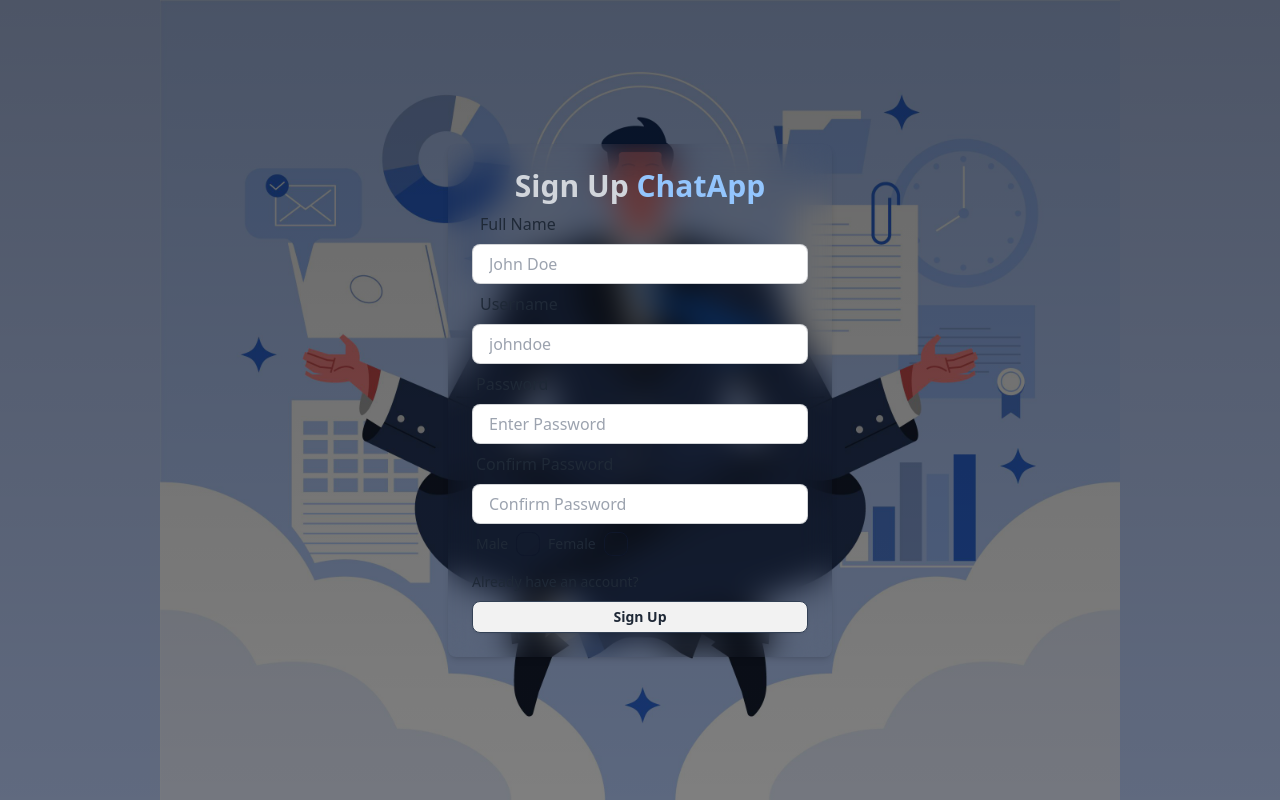
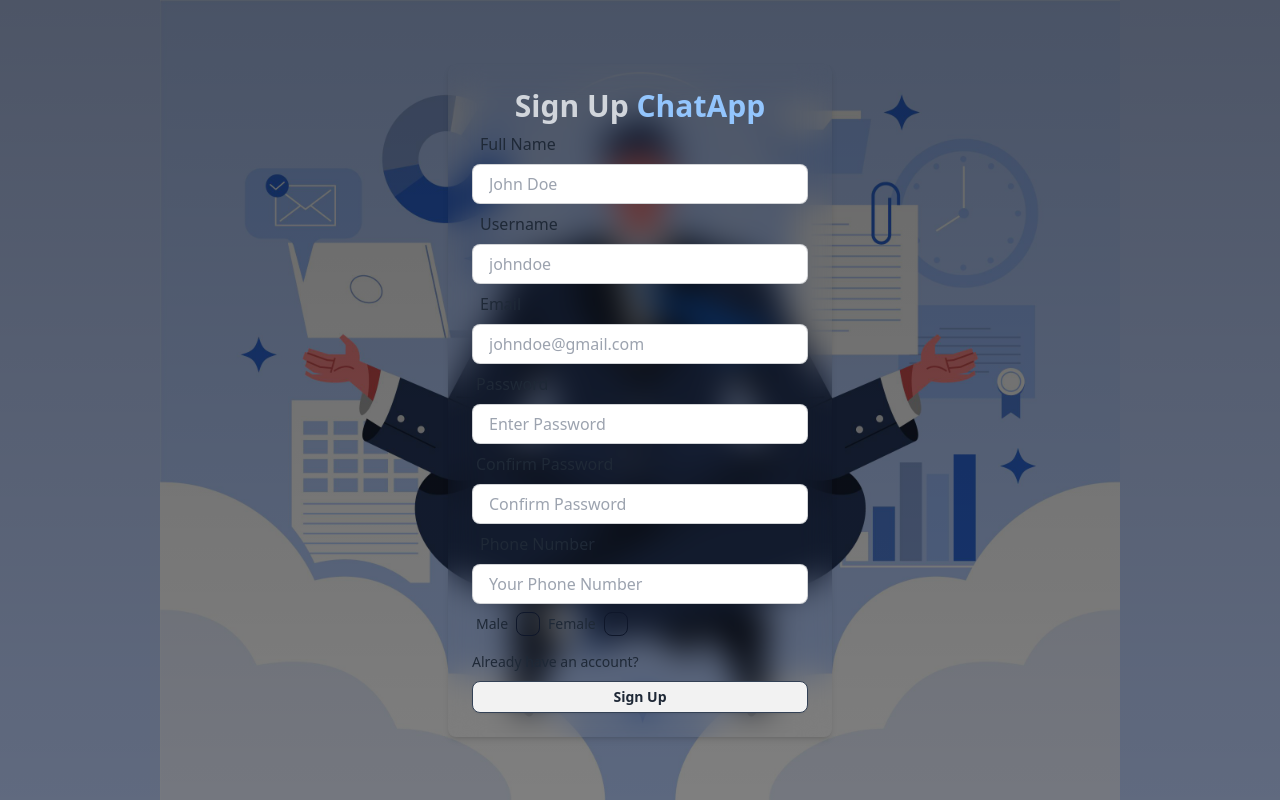
Before and after one commit to Kollishion/Chat_App, a React (Vite) app in the folder frontend/: page /signup in a window 1280 px wide. Built offline with nearby package versions, Linux system fonts and the light colour scheme.

Commit message:
Completed the signup logic and fixed 400 and 500 errors

```diff
--- a/frontend/src/hooks/useSignup.js
+++ b/frontend/src/hooks/useSignup.js
@@ -2,8 +2,10 @@
 import { useDispatch } from "react-redux";
 import { signupUser } from "../redux/authSlice";
 import toast from "react-hot-toast";
+import { useNavigate } from "react-router-dom";
 
 const useSignup = () => {
+  const navigate = useNavigate();
   const [loading, setLoading] = useState(false);
   const dispatch = useDispatch();
 
@@ -13,6 +15,8 @@
     password,
     confirmPassword,
     gender,
+    email,
+    phoneNumber,
   }) => {
     const isValid = handleInputErrors({
       fullName,
@@ -20,6 +24,8 @@
       password,
       confirmPassword,
       gender,
+      email,
+      phoneNumber,
     });
 
     if (!isValid) return;
@@ -33,9 +39,12 @@
           password,
           confirmPassword,
           gender,
+          email,
+          phoneNumber,
         })
       );
       toast.success("Signup successful!");
+      setLoading(false);
     } catch (error) {
       const errorMessage = error?.message || "An unexpected error occurred.";
       toast.error(errorMessage);
@@ -55,8 +64,18 @@
   password,
   confirmPassword,
   gender,
+  email,
+  phoneNumber,
 }) => {
-  if (!fullName || !username || !password || !confirmPassword || !gender) {
+  if (
+    !fullName ||
+    !username ||
+    !password ||
+    !confirmPassword ||
+    !gender ||
+    !email ||
+    !phoneNumber
+  ) {
     toast.error("Please fill in all the fields.");
     return false;
   }
--- a/frontend/src/pages/signup/GenderCheckbox.jsx
+++ b/frontend/src/pages/signup/GenderCheckbox.jsx
@@ -3,12 +3,15 @@
     <div className="flex">
       <div className="form-control">
         <label
+          htmlFor="gender"
           className={`label gap-2 cursor-pointer ${
             selectedGender === "male" ? "selected" : ""
           }`}
         >
           <span className="label-text">Male</span>
           <input
+            name="gender"
+            id="gender"
             type="checkbox"
             className="checkbox border-slate-900"
             checked={selectedGender === "male"}
@@ -18,6 +21,7 @@
       </div>
       <div className="form-control">
         <label
+          htmlFor="female"
           className={`label gap-2 cursor-pointer  ${
             selectedGender === "female" ? "selected" : ""
           }`}
@@ -25,6 +29,8 @@
           <span className="label-text">Female</span>
           <input
             type="checkbox"
+            name="female"
+            id="female"
             className="checkbox border-slate-900"
             checked={selectedGender === "female"}
             onChange={() => onCheckboxChange("female")}
--- a/frontend/src/pages/signup/SignUp.jsx
+++ b/frontend/src/pages/signup/SignUp.jsx
@@ -1,16 +1,16 @@
-import { Link, useNavigate } from "react-router-dom";
+import { Link } from "react-router-dom";
 import GenderCheckbox from "./GenderCheckbox";
 import { useState } from "react";
-import useSignup from "../../hooks/useSignup"; // Correctly import the custom hook
+import useSignup from "../../hooks/useSignup";
 
 const SignUp = () => {
-  const navigate = useNavigate();
-
   const [inputs, setInputs] = useState({
     fullName: "",
     username: "",
+    email: "",
     password: "",
     confirmPassword: "",
+    phoneNumber: "",
     gender: "",
   });
 
@@ -20,7 +20,7 @@
   const handleSubmit = async (e) => {
     e.preventDefault();
     await signup(inputs);
-    navigate("/login");
+    console.log(inputs);
   };
 
   //Function to handle Gender Checkbox
@@ -35,15 +35,18 @@
           Sign Up <span className="text-blue-300">ChatApp</span>
         </h1>
 
-        <form onSubmit={handleSubmit}>
+        <form onSubmit={handleSubmit} method="POST">
           <div>
-            <label className="label p-2">
+            <label htmlFor="fullName" className="label p-2">
               <span className="text-base label-text">Full Name</span>
             </label>
             <input
               type="text"
               placeholder="John Doe"
               className="w-full input input-bordered h-10"
+              name="fullName"
+              id="fullName"
+              required
               value={inputs.fullName}
               onChange={(e) =>
                 setInputs({ ...inputs, fullName: e.target.value })
@@ -52,28 +55,48 @@
           </div>
 
           <div>
-            <label className="label p-2 ">
+            <label className="label p-2" htmlFor="Username">
               <span className="text-base label-text">Username</span>
             </label>
             <input
               type="text"
               placeholder="johndoe"
               className="w-full input input-bordered h-10"
+              id="Username"
+              name="Username"
+              required
               value={inputs.username}
               onChange={(e) =>
                 setInputs({ ...inputs, username: e.target.value })
               }
             />
           </div>
+          <div>
+            <label className="label p-2" htmlFor="email">
+              <span className="text-base label-text">Email</span>
+            </label>
+            <input
+              type="email"
+              placeholder="johndoe@gmail.com"
+              className="w-full input input-bordered h-10"
+              name="email"
+              id="email"
+              value={inputs.email}
+              onChange={(e) => setInputs({ ...inputs, email: e.target.value })}
+              required
+            />
+          </div>
 
           <div>
-            <label className="label">
+            <label className="label" htmlFor="password">
               <span className="text-base label-text">Password</span>
             </label>
             <input
               type="password"
               placeholder="Enter Password"
               className="w-full input input-bordered h-10"
+              name="password"
+              id="password"
               value={inputs.password}
               onChange={(e) =>
                 setInputs({ ...inputs, password: e.target.value })
@@ -82,16 +105,35 @@
           </div>
 
           <div>
-            <label className="label">
+            <label className="label" htmlFor="confirmPassword">
               <span className="text-base label-text">Confirm Password</span>
             </label>
             <input
               type="password"
               placeholder="Confirm Password"
               className="w-full input input-bordered h-10"
+              name="confirmPassword"
+              id="confirmPassword"
               value={inputs.confirmPassword}
               onChange={(e) =>
                 setInputs({ ...inputs, confirmPassword: e.target.value })
+              }
+            />
+          </div>
+
+          <div>
+            <label className="label p-2" htmlFor="phoneNumber">
+              <span className="text-base label-text">Phone Number</span>
+            </label>
+            <input
+              type="text"
+              placeholder="Your Phone Number"
+              className="w-full input input-bordered h-10"
+              name="phoneNumber"
+              id="phoneNumber"
+              value={inputs.phoneNumber}
+              onChange={(e) =>
+                setInputs({ ...inputs, phoneNumber: e.target.value })
               }
             />
           </div>
--- a/frontend/src/redux/authSlice.js
+++ b/frontend/src/redux/authSlice.js
@@ -1,10 +1,12 @@
 import { createAsyncThunk, createSlice } from "@reduxjs/toolkit";
 import axios from "axios";
+
+const baseURL = "http://localhost:5000";
 
 export const loginUser = createAsyncThunk(
   "auth/loginUser",
   async (credentials) => {
-    const response = await axios.post("/api/auth/login", credentials);
+    const response = await axios.post(`${baseURL}/api/auth/login`, credentials);
     return response.data;
   }
 );
@@ -12,7 +14,7 @@
 export const signupUser = createAsyncThunk(
   "auth/signupUser",
   async (userData) => {
-    const response = await axios.post("/api/auth/signup", userData);
+    const response = await axios.post(`${baseURL}/api/auth/signup`, userData);
     return response.data;
   }
 );
```
Also changed, not shown: 2 other files (tests, documents, lock files or other folders).
